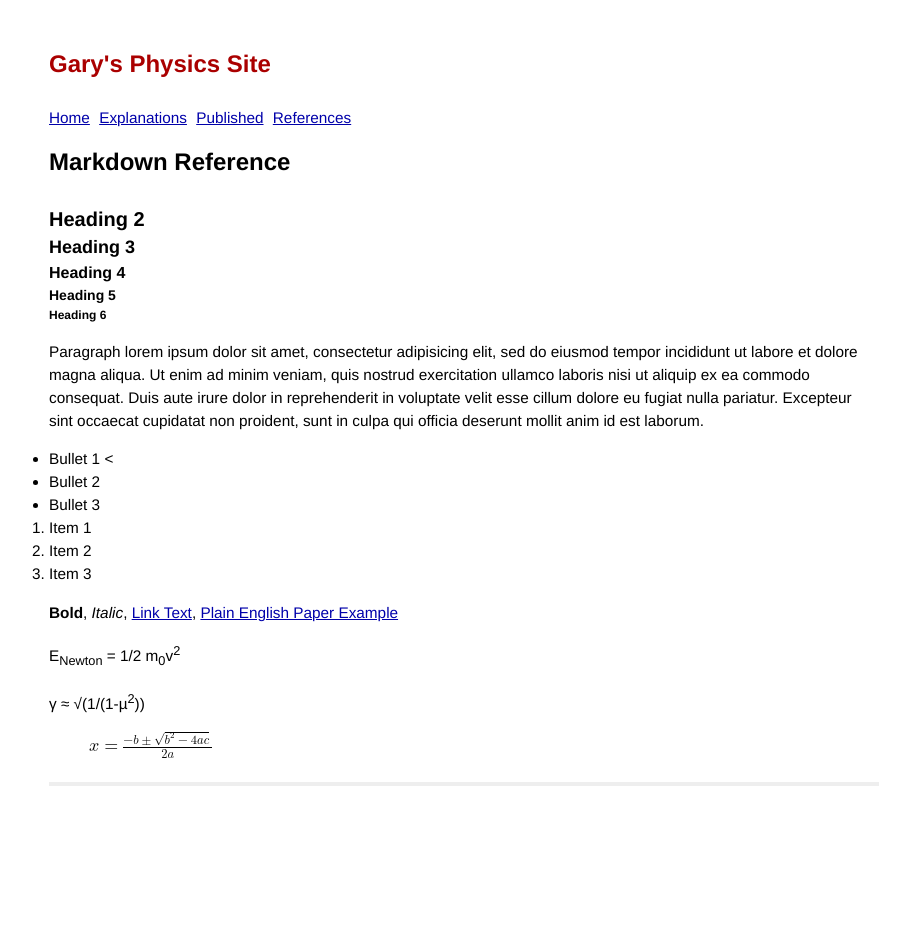
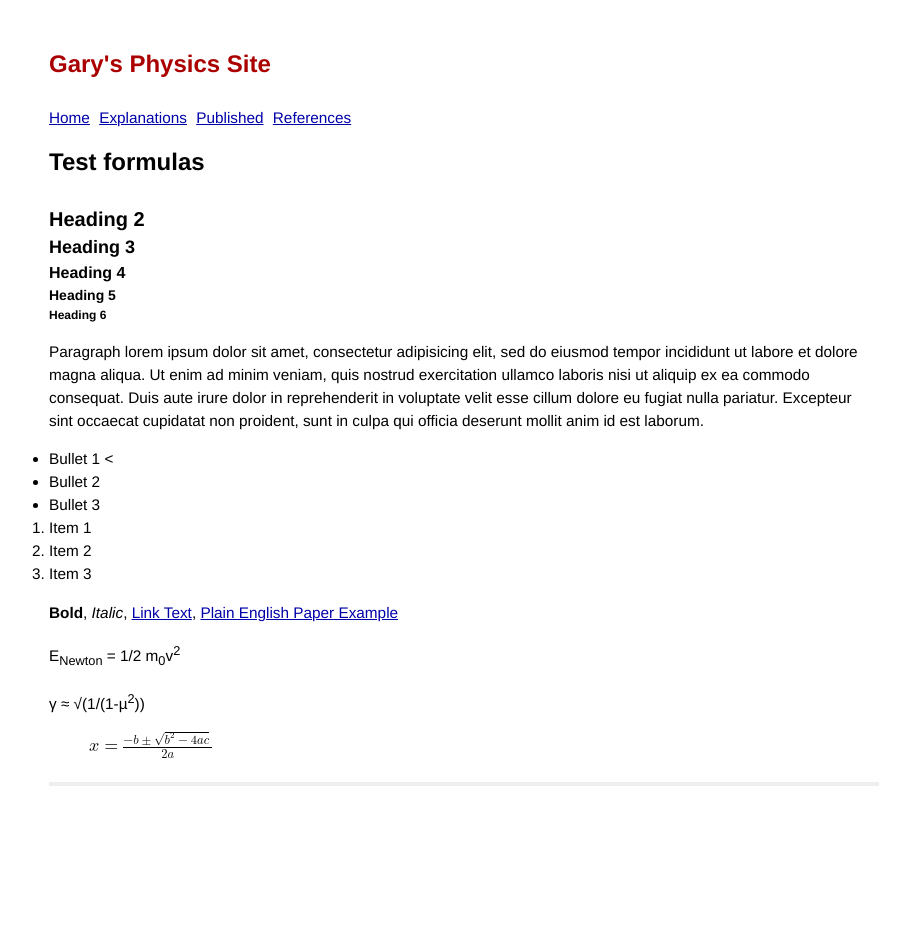
Before and after one commit to grbfacet/facet, a Jekyll site: the page built from test-formulas.md, in a window 1280 px wide. Shown: the whole page, without its empty margins (176-1086 px from the left). Built offline with Jekyll 4.4.1, drawn with Linux system fonts in a browser that asks for light colours; Markdown is read by kramdown in place of the engine named in the settings.

Commit message:
Update test-formulas.md

```diff
--- a/test-formulas.md
+++ b/test-formulas.md
@@ -1,6 +1,6 @@
 ---
 layout: default
-title: Markdown Reference
+title: Test formulas
 ---
 
 ## Heading 2
```
